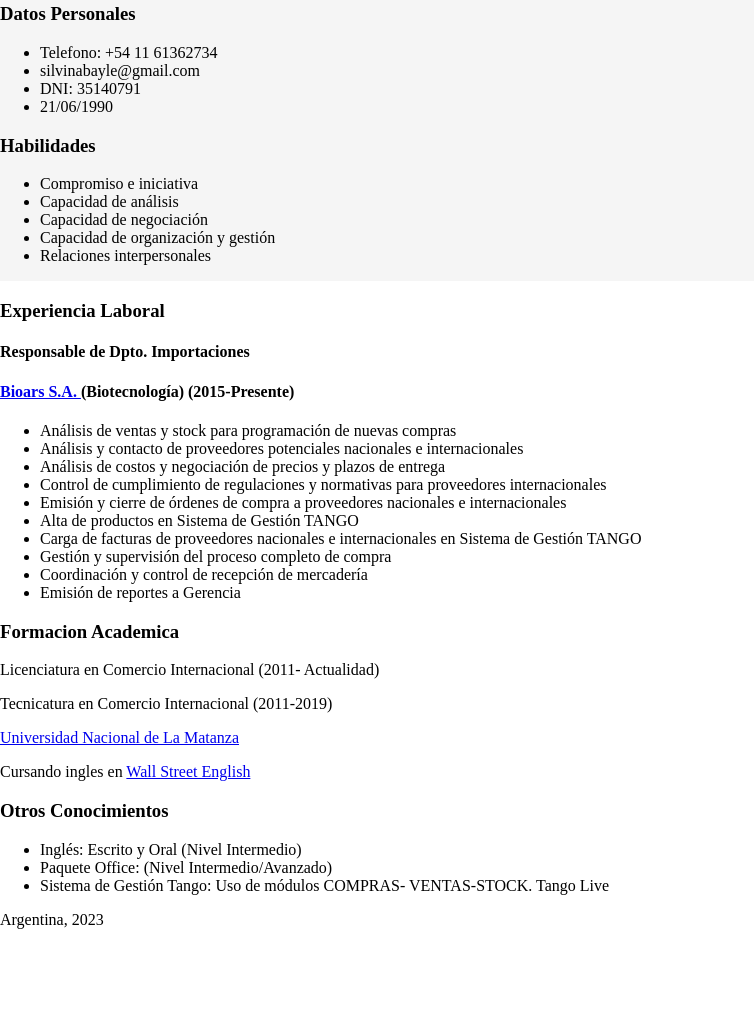
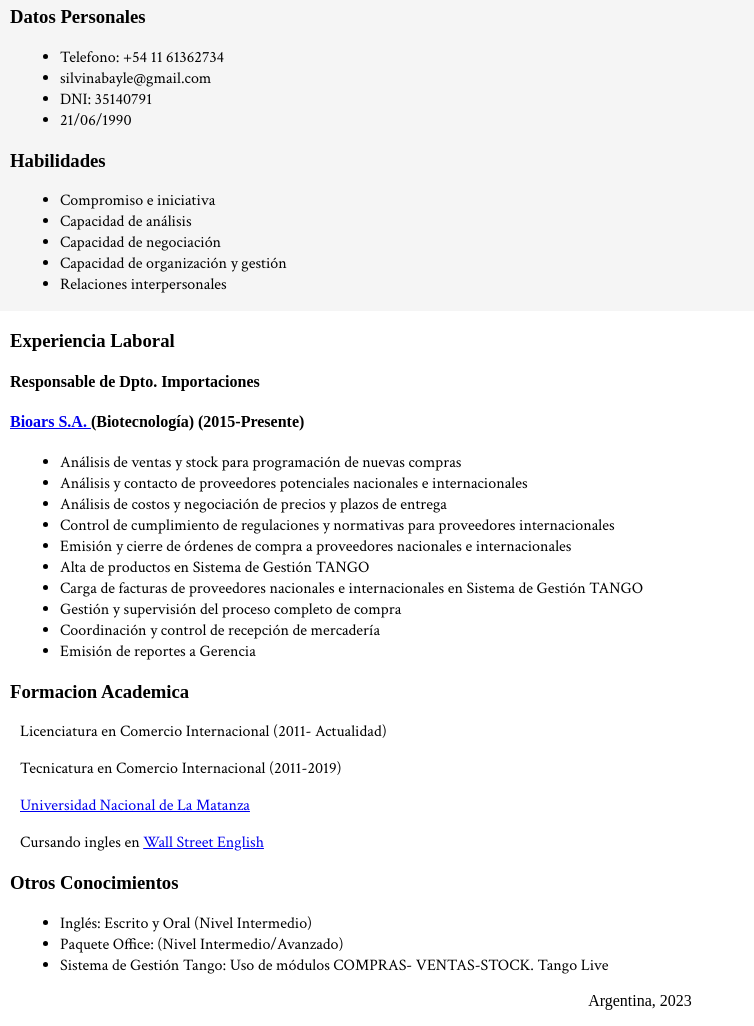
Before and after one commit to silvibayle/proyectocv.github.io, a plain HTML site: page index.html in a window 1280 px wide. Shown: the part 651-1677 px from the top of the page, without its empty margins (0-754 px from the left). Before the commit the page ends 1596 px from the top, so only its background shows below. Drawn offline with Linux system fonts and the light colour scheme; files whose address does not match are found by name.

Commit message:
cambio de fuente y margenes izquierdos

```diff
--- a/css/estilo.css
+++ b/css/estilo.css
@@ -14,6 +14,7 @@ img{
     display: block;
     margin-inline: auto;
     width: max-content;
+    font-family: 'Crimson Text', serif;
 }
 .descripcion{
     display: inline-block;
@@ -37,9 +38,10 @@ header{
 }
 .nav-links li a:hover{
     color:black;
+    font-family: 'Josefin Sans', sans-serif;
 }
-.footer{
-    background-color:rgba(32, 178, 171, 0.691);
+footer{
+    text-align: center;
 }
 .boton-js{
     font-weight: 700;
@@ -56,3 +58,31 @@ body{
     margin:0px;
     padding: 0px;
 }
+.laboral li{
+    font-family: 'Crimson Text', serif;
+    margin-left: 20px;
+}
+.laboral h3, h4{
+    margin-left: 10px;
+}
+.formacion p{
+    font-family: 'Crimson Text', serif;
+    margin-left: 20px;
+}
+.formacion h3{
+    margin-left: 10px;
+}
+.conocimientos li{
+    font-family: 'Crimson Text', serif;
+    margin-left: 20px;
+}
+.conocimientos h3{
+    margin-left: 10px;
+}
+.descripcion li{
+    font-family: 'Crimson Text', serif;
+    margin-left: 20px;
+}
+.descripcion h3{
+    margin-left: 10px;
+}
--- a/index.html
+++ b/index.html
@@ -6,6 +6,12 @@
     <meta name="viewport" content="width=device-width, initial-scale=1.0">
     <title>CV- Silvina Bayle</title>
     <link rel="stylesheet" type="text/css" href="css/estilo.css"/>
+    <link href="link rel="preconnect" href="https://fonts.googleapis.com">
+    <link rel="preconnect" href="https://fonts.gstatic.com" crossorigin>
+    <link href="https://fonts.googleapis.com/css2?family=Crimson+Text&display=swap" rel="stylesheet">
+    <link rel="preconnect" href="https://fonts.googleapis.com">
+    <link rel="preconnect" href="https://fonts.gstatic.com" crossorigin>
+    <link href="https://fonts.googleapis.com/css2?family=Crimson+Text&family=Josefin+Sans:wght@300&display=swap" rel="stylesheet">
 </head>
 <body>
     <script src="./script.js"></script>
```
